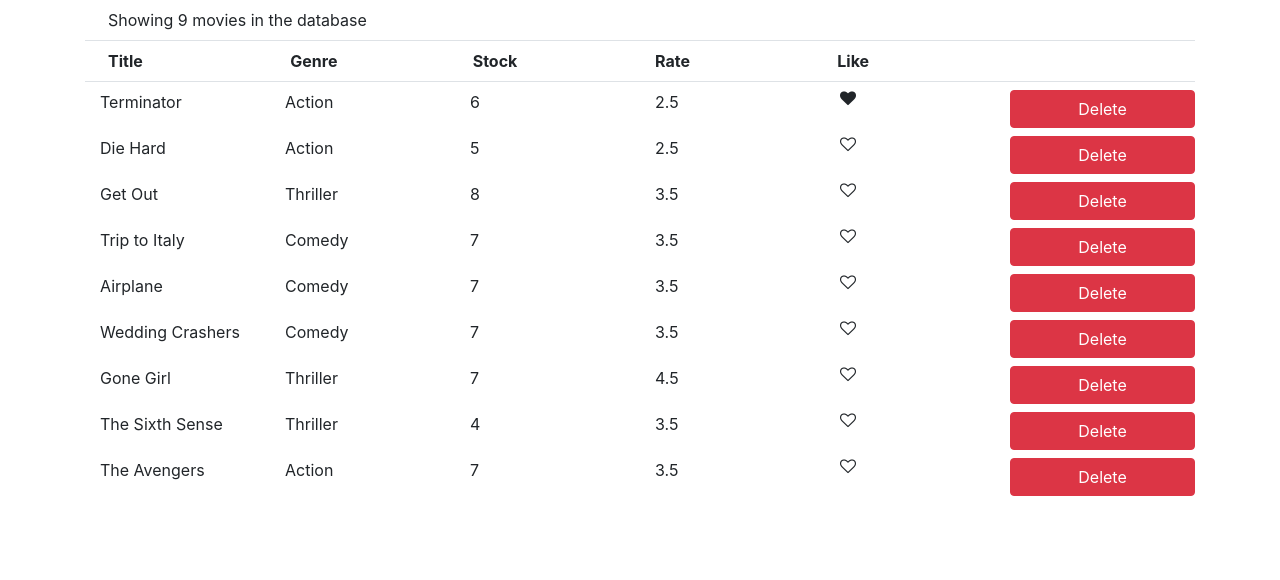
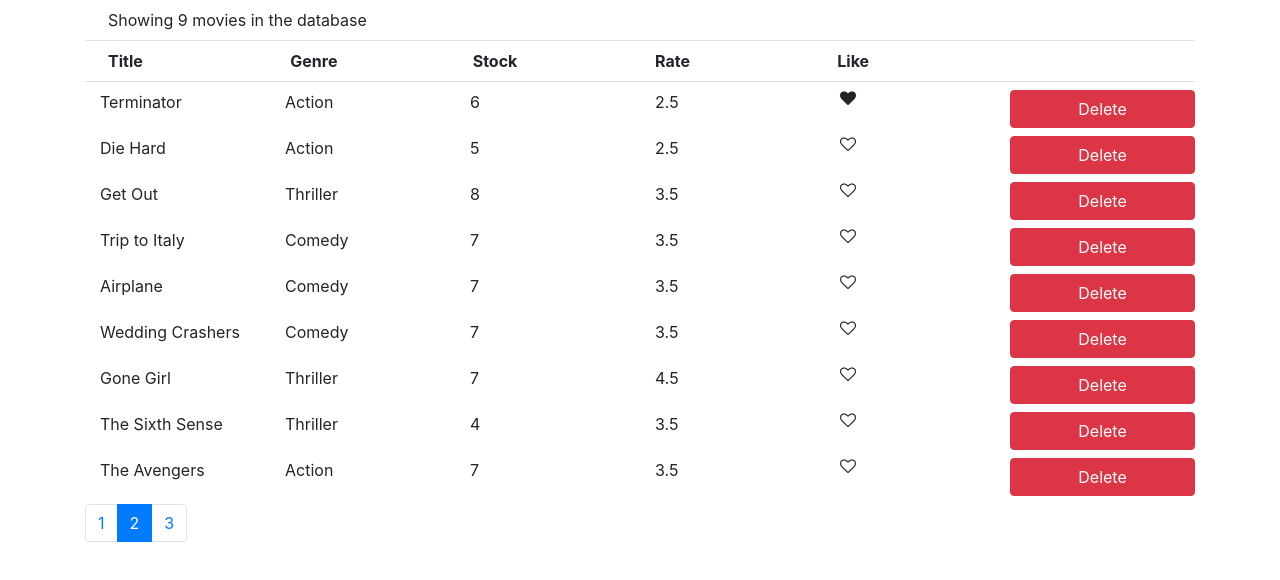
Before and after one commit to kenderb/ReactJS_practice, a React (Create React App) app in the folder vidly/: page / in a window 1280 px wide. Shown: the top 580 px of the page. Built offline with nearby package versions, Linux system fonts and the light colour scheme.

Commit message:
Add the pagination Component

```diff
--- a/vidly/src/App.js
+++ b/vidly/src/App.js
@@ -1,12 +1,14 @@
 import React, { Component } from 'react';
 import './App.css';
 import Movies from './components/Movies';
+import Pagination from './components/Pagination';
 
 class App extends Component {
   render() {
     return (
       <div className="container">
         <Movies />
+        <Pagination />
       </div>
     );
   }
--- /dev/null
+++ b/vidly/src/components/Pagination.jsx
@@ -0,0 +1,19 @@
+import React, { Component } from 'react';
+class Pagination extends Component {
+  state = {  }
+  render() {
+    return (
+      <nav aria-label="...">
+        <ul className="pagination">
+          <li className="page-item"><a className="page-link" href="/">1</a></li>
+          <li className="page-item active" aria-current="page">
+            <span className="page-link">2</span>
+          </li>
+          <li className="page-item"><a className="page-link" href="/">3</a></li>
+        </ul>
+      </nav>
+    );
+  }
+}
+
+export default Pagination;
```
Also changed, not shown: 1 other file (tests, documents, lock files or other folders).
